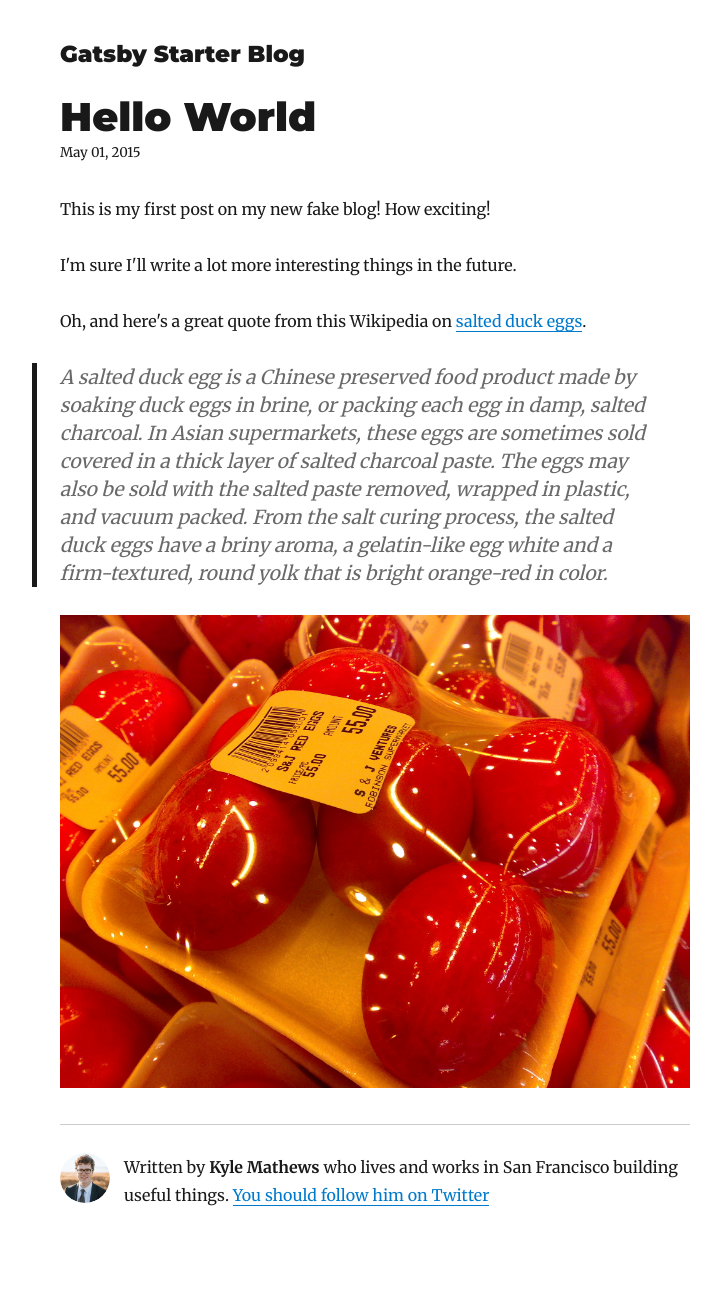
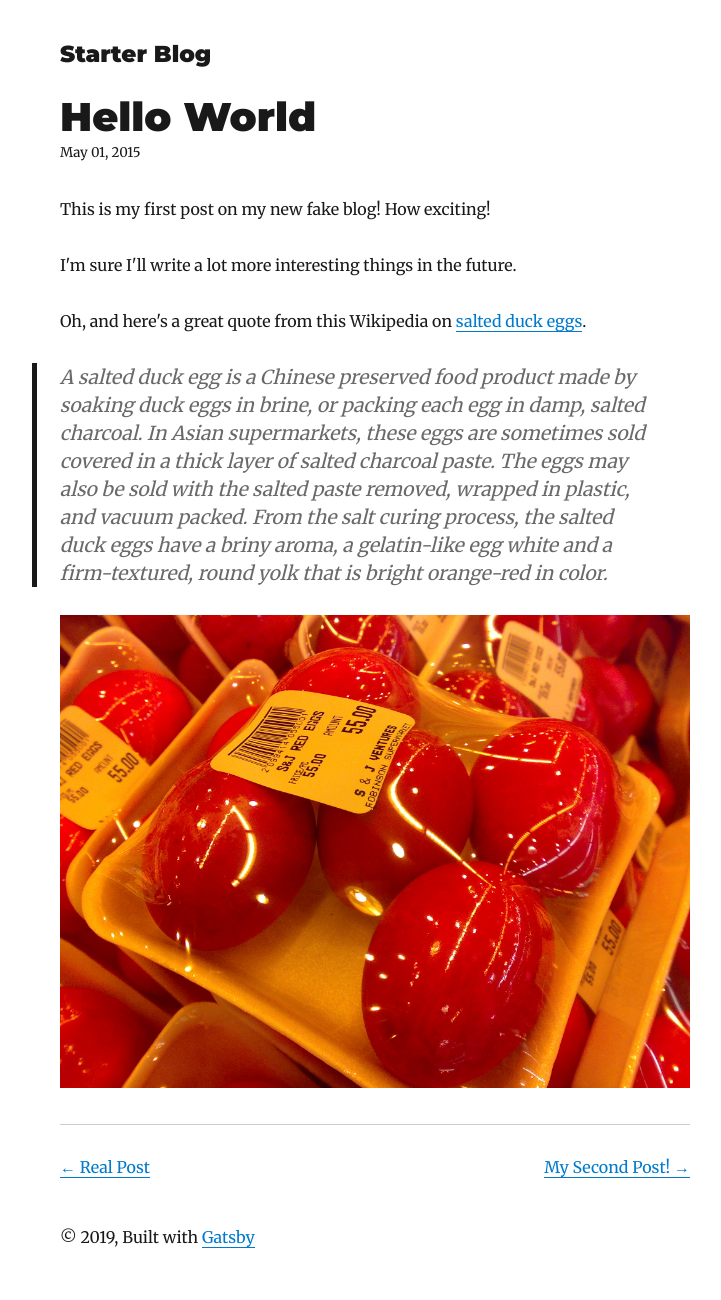
Before and after one commit to Drewble0/woodblog, a Gatsby site: page /hello-world/ in a window 1280 px wide. Shown: the top 1300 px of the page, without its empty margins (265-986 px from the left). Built offline with nearby package versions, Linux system fonts and the light colour scheme; Gatsby itself is replaced by a stand-in of ours; some packages are replaced by stand-ins of ours.

Commit message:
Initial Commit

```diff
--- /dev/null
+++ b/content/blog/real-post/index.md
@@ -0,0 +1,5 @@
+---
+title: Real Post
+---
+
+This is the first real blog post created for Gatsby.
--- a/gatsby-config.js
+++ b/gatsby-config.js
@@ -1,8 +1,8 @@
 module.exports = {
   siteMetadata: {
-    title: `Gatsby Starter Blog`,
-    author: `Kyle Mathews`,
-    description: `A starter blog demonstrating what Gatsby can do.`,
+    title: `Starter Blog`,
+    author: `Andrew Francis`,
+    description: `A first attmept at using Gatsby for a blog.`,
     siteUrl: `https://gatsby-starter-blog-demo.netlify.com/`,
     social: {
       twitter: `kylemathews`,
--- a/src/templates/blog-post.js
+++ b/src/templates/blog-post.js
@@ -41,7 +41,7 @@
             marginBottom: rhythm(1),
           }}
         />
-        <Bio />
+        {/* <Bio /> */}
 
         <ul
           style={{
```
